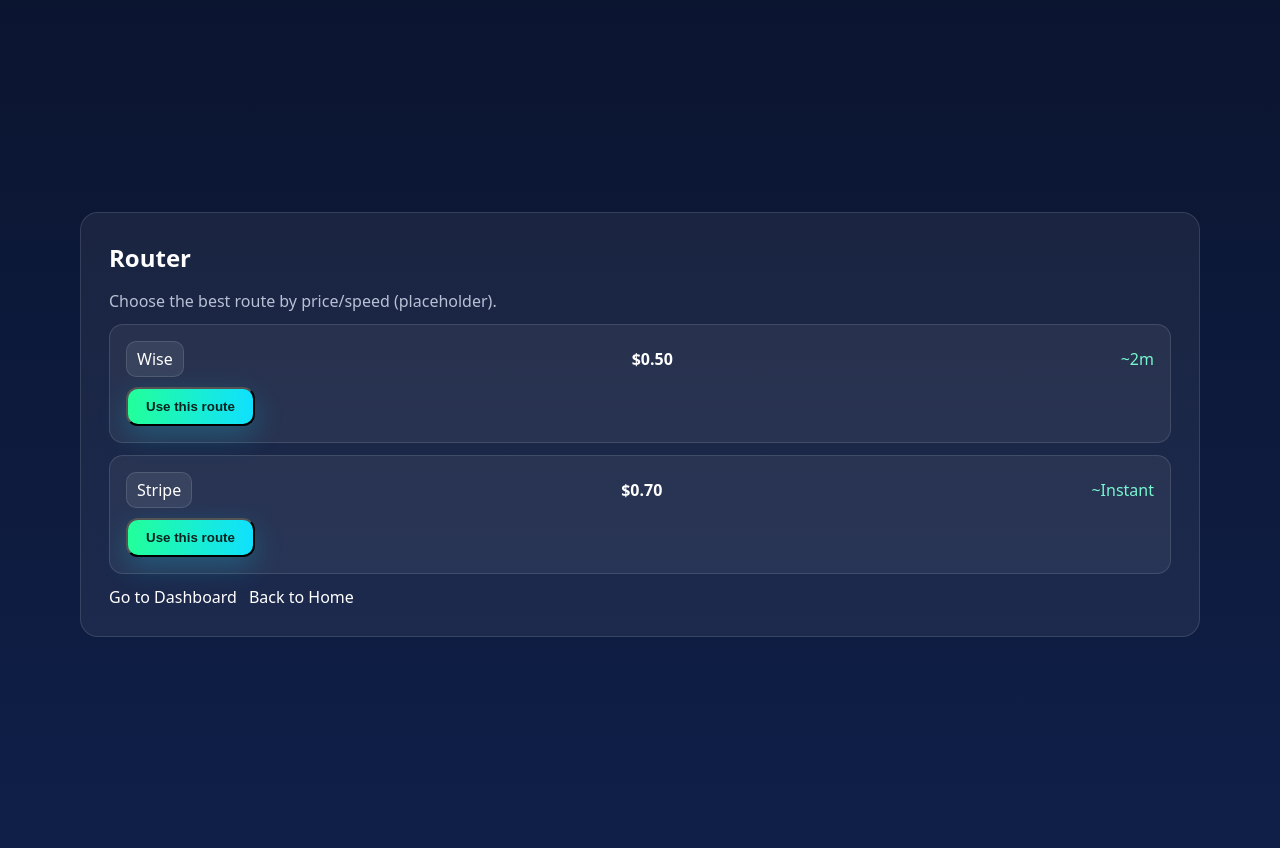
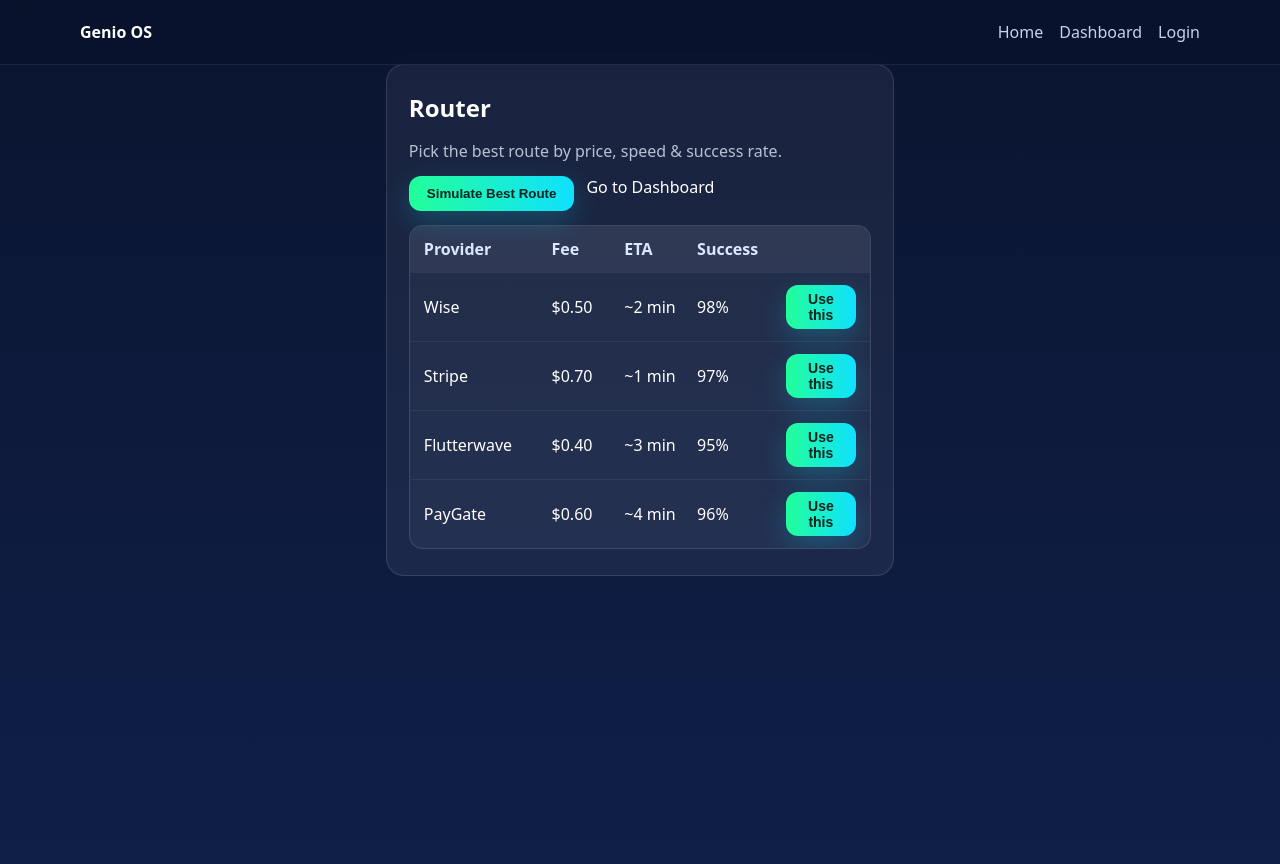
Before and after one commit to genio-ai/genio-os, a Next.js app: page /router in a window 1280 px wide. Built offline with nearby package versions, Linux system fonts and the light colour scheme.

Commit message:
Update router.js

```diff
--- a/pages/router.js
+++ b/pages/router.js
@@ -1,66 +1,125 @@
+// pages/router.js
 import Head from "next/head";
 import Link from "next/link";
+import { useEffect, useState } from "react";
 
-export default function RouterPage(){
+export default function RouterPage() {
+  const [routes, setRoutes] = useState([]);
+  const [picked, setPicked] = useState(null);
+
+  useEffect(() => {
+    // داتا ديمو للـ routes
+    const mock = [
+      { id:"wise", name:"Wise", fee:0.5, eta:2, success:98 },
+      { id:"stripe", name:"Stripe", fee:0.7, eta:1, success:97 },
+      { id:"flutterwave", name:"Flutterwave", fee:0.4, eta:3, success:95 },
+      { id:"paygate", name:"PayGate", fee:0.6, eta:4, success:96 },
+    ];
+    setRoutes(mock);
+  }, []);
+
+  // احفظ العملية بالديمو Dashboard
+  const addToDashboard = (r) => {
+    const txs = JSON.parse(localStorage.getItem("genio_txs") || "[]");
+    const row = {
+      id: "TX-" + Math.floor(1000 + Math.random()*9000),
+      time: Date.now(),
+      amount: Number((Math.random()*200 + 10).toFixed(2)),
+      currency: Math.random() > 0.5 ? "USD" : "EUR",
+      provider: r.name,
+      status: "settled"
+    };
+    const next = [row, ...txs].slice(0, 50);
+    localStorage.setItem("genio_txs", JSON.stringify(next));
+    alert(`Route ${r.name} selected & transaction added!`);
+  };
+
+  // يختار أفضل Route
+  const simulateBest = () => {
+    if (routes.length === 0) return;
+    const best = [...routes].sort((a,b) => {
+      if (a.fee === b.fee) return a.eta - b.eta;
+      return a.fee - b.fee;
+    })[0];
+    setPicked(best);
+    alert(`Best route: ${best.name} (Fee: $${best.fee}, ETA: ${best.eta}m)`);
+  };
+
   return (
     <>
       <Head><title>Genio OS — Router</title></Head>
+
+      {/* Topbar */}
+      <div className="topbar">
+        <div className="wrap topbarRow">
+          <div className="brand">Genio OS</div>
+          <nav className="nav">
+            <Link href="/">Home</Link>
+            <Link href="/dashboard">Dashboard</Link>
+            <Link href="/login">Login</Link>
+          </nav>
+        </div>
+      </div>
+
       <main className="page">
         <section className="wrap hero">
           <div className="panel">
             <h1>Router</h1>
-            <p className="muted">Choose the best route by price/speed (placeholder).</p>
+            <p className="muted">Pick the best route by price, speed & success rate.</p>
 
-            <div className="grid">
-              <div className="route">
-                <div className="row">
-                  <span className="tag">Wise</span>
-                  <span className="price">$0.50</span>
-                  <span className="eta">~2m</span>
-                </div>
-                <button className="btn">Use this route</button>
-              </div>
-
-              <div className="route">
-                <div className="row">
-                  <span className="tag">Stripe</span>
-                  <span className="price">$0.70</span>
-                  <span className="eta">~Instant</span>
-                </div>
-                <button className="btn">Use this route</button>
-              </div>
+            <div className="actions">
+              <button className="btn" onClick={simulateBest}>Simulate Best Route</button>
+              <Link href="/dashboard" className="btn">Go to Dashboard</Link>
             </div>
 
-            <div className="actions">
-              <Link href="/dashboard" className="btn">Go to Dashboard</Link>
-              <Link href="/" className="btn">Back to Home</Link>
+            {/* Routes table */}
+            <div className="tableWrap">
+              <div className="tableHead">
+                <div>Provider</div><div>Fee</div><div>ETA</div><div>Success</div><div></div>
+              </div>
+              {routes.map(r => (
+                <div key={r.id} className={`tableRow ${picked?.id===r.id ? "highlight" : ""}`}>
+                  <div>{r.name}</div>
+                  <div>${r.fee.toFixed(2)}</div>
+                  <div>~{r.eta} min</div>
+                  <div>{r.success}%</div>
+                  <div><button className="btn small" onClick={()=>addToDashboard(r)}>Use this</button></div>
+                </div>
+              ))}
             </div>
           </div>
         </section>
       </main>
 
+      {/* Styles */}
       <style jsx global>{`
-        body{margin:0;font-family:ui-sans-serif,system-ui,-apple-system; color:#fff;
-             background:linear-gradient(180deg,#0b1530,#0f1f48)}
+        :root{--bg1:#0b1530;--bg2:#0f1f48;--text:#fff;--muted:#b8c0d4;--panel:rgba(255,255,255,.06);--border:rgba(255,255,255,.12);--gA:#22ff9a;--gB:#10e0ff}
+        body{margin:0;font-family:ui-sans-serif,system-ui,-apple-system; color:var(--text); background:linear-gradient(180deg,var(--bg1),var(--bg2))}
         a{text-decoration:none;color:inherit}
       `}</style>
       <style jsx>{`
-        .page{min-height:100vh;display:flex;align-items:center;justify-content:center;padding:24px}
-        .wrap{max-width:1120px;margin:0 auto;width:100%}
-        .panel{background:rgba(255,255,255,.06);border:1px solid rgba(255,255,255,.12);
-               border-radius:18px;padding:28px}
+        .page{min-height:100vh;display:flex;flex-direction:column;padding-top:64px}
+        .wrap{max-width:1120px;margin:0 auto;padding:0 16px}
+        .topbar{position:fixed;inset:0 0 auto 0;height:64px;background:rgba(10,18,42,.65);backdrop-filter:blur(10px);border-bottom:1px solid rgba(255,255,255,.08)}
+        .topbarRow{height:64px;display:flex;align-items:center;justify-content:space-between}
+        .brand{font-weight:800}
+        .nav{display:flex;gap:16px;color:#c9d1e8}
+        .nav a:hover{color:#fff}
+
+        .panel{background:var(--panel);border:1px solid var(--border);border-radius:18px;padding:26px 22px}
         h1{margin:0 0 6px;font-weight:900}
-        .muted{color:#b8c0d4;margin-bottom:8px}
-        .grid{display:grid;gap:12px;margin:12px 0}
-        .route{background:rgba(255,255,255,.06);border:1px solid rgba(255,255,255,.12);
-               border-radius:14px;padding:16px}
-        .row{display:flex;align-items:center;gap:12px;justify-content:space-between;margin-bottom:10px}
-        .tag{background:rgba(255,255,255,.08);border:1px solid rgba(255,255,255,.12);padding:6px 10px;border-radius:10px}
-        .price{font-weight:800}
-        .eta{color:#78f6cf}
-        .actions{display:flex;gap:12px;margin-top:6px}
-        .btn{background:linear-gradient(90deg,#22ff9a,#10e0ff);color:#08231f;font-weight:800;
-             padding:10px 18px;border-radius:12px;box-shadow:0 10px 28px rgba(16,224,255,.22)}
+        .muted{color:var(--muted);margin-bottom:12px}
+
+        .actions{display:flex;gap:12px;margin:14px 0}
+        .btn{background:linear-gradient(90deg,var(--gA),var(--gB));color:#08231f;font-weight:800;
+             padding:10px 18px;border-radius:12px;box-shadow:0 10px 28px rgba(16,224,255,.22);border:0;cursor:pointer}
+        .btn.small{padding:6px 12px;font-size:14px}
+
+        .tableWrap{margin-top:14px;border:1px solid var(--border);border-radius:14px;overflow:hidden;background:rgba(255,255,255,.04)}
+        .tableHead,.tableRow{display:grid;grid-template-columns:1.5fr .8fr .8fr 1fr .9fr;gap:10px;padding:12px 14px}
+        .tableHead{background:rgba(255,255,255,.06);font-weight:800;color:#dbe6ff}
+        .tableRow{border-top:1px solid rgba(255,255,255,.06);align-items:center}
+        .tableRow.highlight{background:rgba(34,255,154,.15)}
       `}</style>
     </>
   );
```
